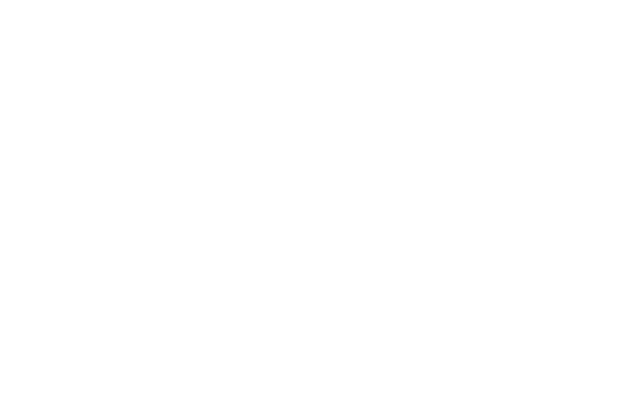
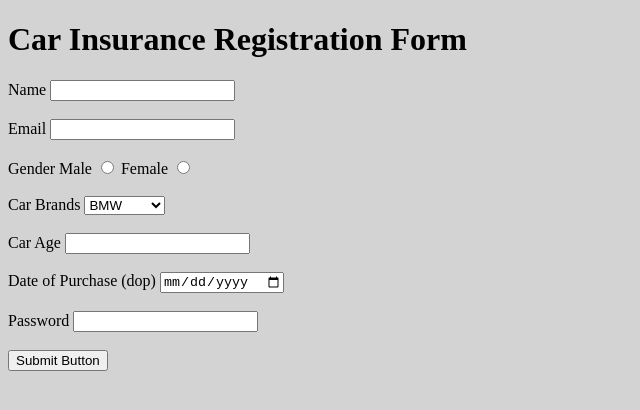
Before and after one commit to acciojob/car-insurance-form-Mahi-Shrma, a website: page main.html in a window 1280 px wide. Shown: the whole page, without its empty margins (0-640 px from the left). Drawn offline with Linux system fonts and the light colour scheme.

Commit message:
created a submission

```diff
--- a/main.html
+++ b/main.html
@@ -8,6 +8,38 @@
 
 <body>
 	<!-- the entire body must be written by student -->
+	<h1>Car Insurance Registration Form</h1>
+	<form method="post">
+		<label for="name">Name</label>
+		<input type="text" id="name" required><br><br>
+
+		<label for="email">Email</label>
+		<input type="email" id="email" required><br><br>
+
+        <label for="gender" >Gender</label>
+		<label for="gender">Male</label>
+		<input type="radio" id="gender" name="gender" value="Male" required>
+		<label for="gender">Female</label>
+		<input type="radio" id="gender" name="gender" value="Female" required><br><br>
+
+		<label for="carage">Car Brands</label>
+		<select id="carage" name="cars">
+			<option value="BMW">BMW</option>
+			<option value="Audi">Audi</option>
+			<option value="Mercedez">Mercedez</option>
+		</select><br><br>
+
+		<label for="age">Car Age</label>
+		<input type="Number" id="age" required><br><br>
+
+		<label for="dob">Date of Purchase (dop)</label>
+		<input type="date" id="dob" required><br><br>
+
+		<label for="password">Password</label>
+		<input type="Password" id="password" required><br><br>
+
+		<button type="submit">Submit Button</button>
+	</form>
     <script type="text/javascript" src="./script.js">
 </script>
 
--- a/styles.css
+++ b/styles.css
@@ -1,2 +1,4 @@
-
+body{
+	background-color:lightgrey;
+}
 /* Your CSS Code here. */
```
